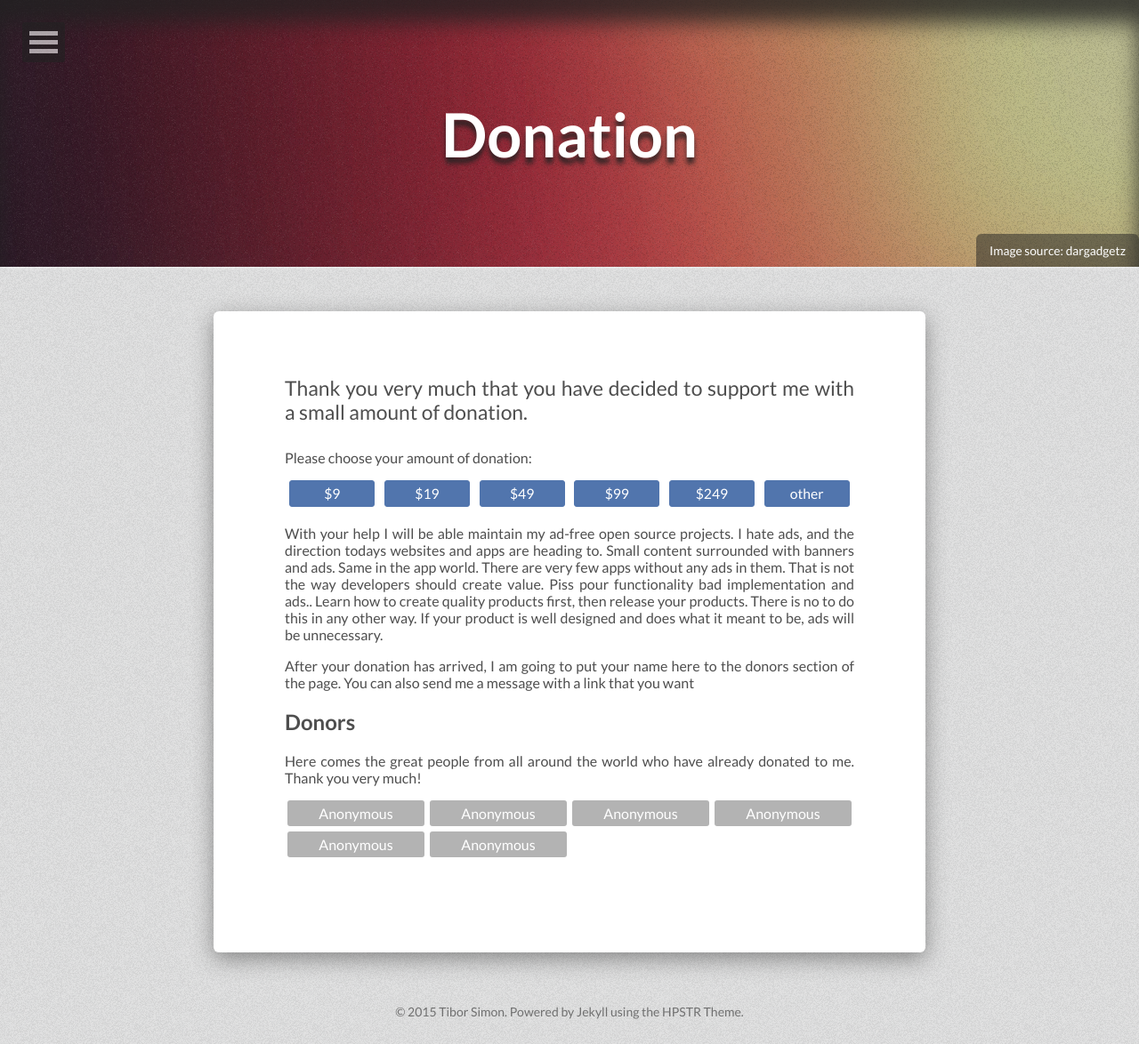
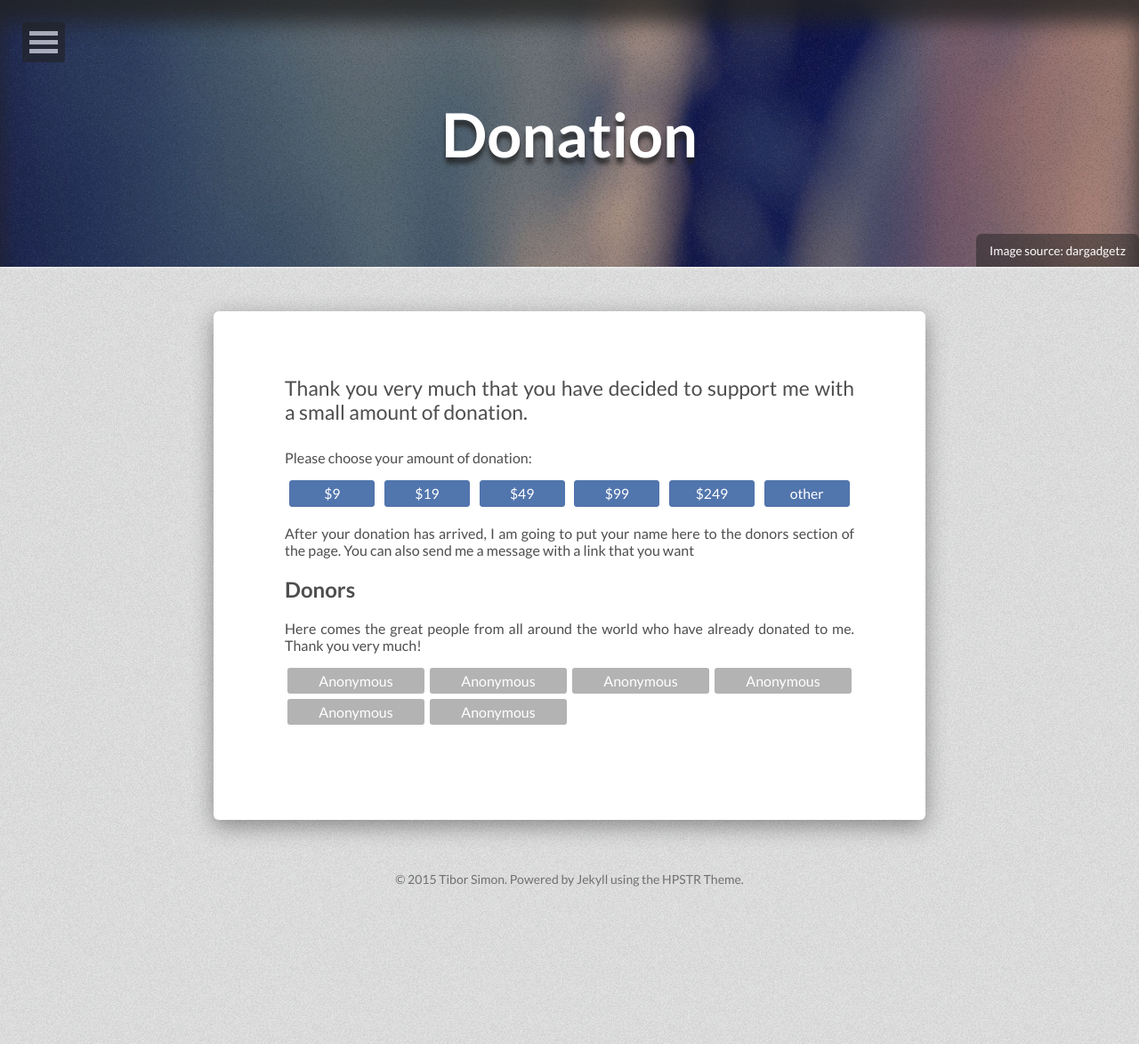
Before and after one commit to tiborsimon/tiborsimon.github.io, a Jekyll site: the page built from donation/index.md, in a window 1280 px wide. Shown: the whole page at 89% size. Built offline with Jekyll 4.4.1, drawn with Linux system fonts in a browser that asks for light colours; nearby versions of some CDN libraries; after the commit the page ends 1025 px from its top, so only the background shows below that.

Commit message:
Article update

```diff
--- a/donation/index.md
+++ b/donation/index.md
@@ -3,7 +3,7 @@ layout: page
 title: Donation
 description: ""
 image:
-  feature: abstract-2.jpg
+  feature: abstract-12.jpg
   credit: dargadgetz
   creditlink: http://www.dargadgetz.com/ios-7-abstract-wallpaper-pack-for-iphone-5-and-ipod-touch-retina/
 share: false
@@ -35,8 +35,6 @@ Please choose your amount of donation:
   </div>
 </div>
 
-With your help I will be able maintain my ad-free open source projects. I hate ads, and the direction todays websites and apps are heading to. Small content surrounded with banners and ads. Same in the app world. There are very few apps without any ads in them. That is not the way developers should create value. Piss pour functionality bad implementation and ads.. Learn how to create quality products first, then release your products. There is no to do this in any other way. If your product is well designed and does what it meant to be, ads will be unnecessary.
-
 After your donation has arrived, I am going to put your name here to the donors section of the page. You can also send me a message with a link that you want
 
 
```
